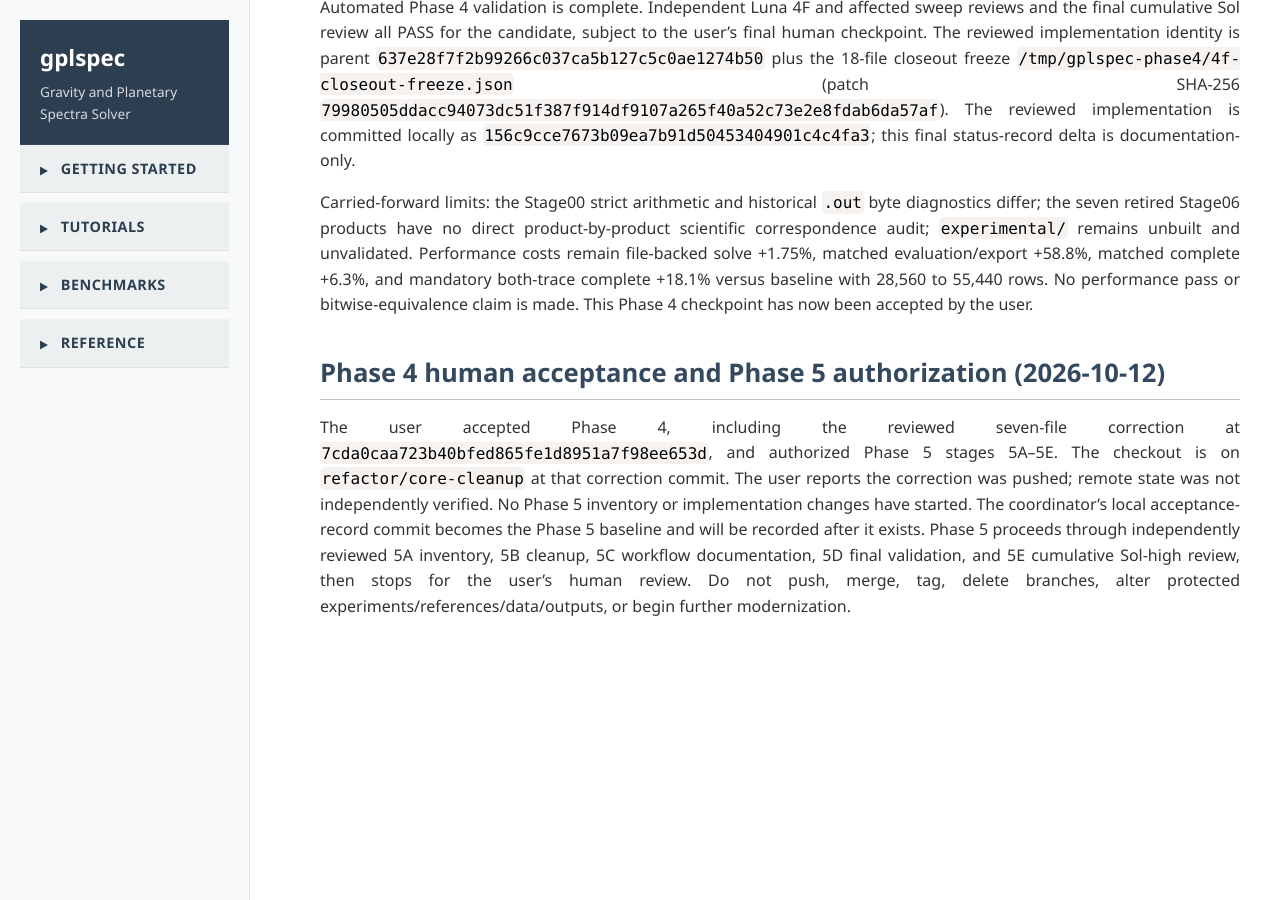
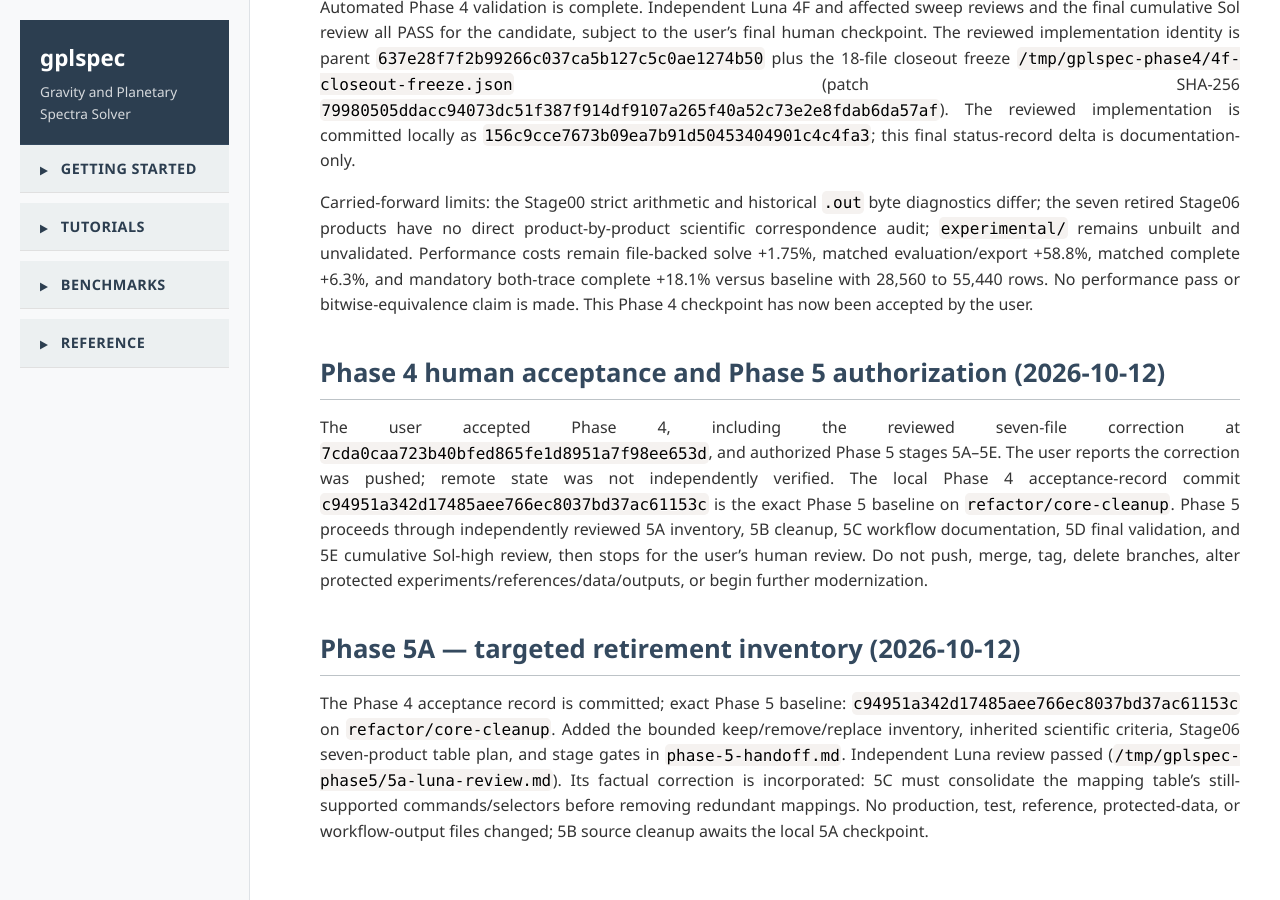
Before and after one commit to adcm2/gplspec, a Jekyll site: the page built from implementation_status.md, in a window 1280 px wide and 900 px high, scrolled down 59196 px. Built offline with Jekyll 4.4.1, drawn with Linux system fonts in a browser that asks for light colours; nearby versions of some CDN libraries; our own code applies the rules of GitHub Pages for plain Markdown files; before the commit the page ends 59872 px from its top, so only the background shows below that.

Commit message:
Record reviewed Phase 5 retirement inventory

```diff
--- a/implementation_status.md
+++ b/implementation_status.md
@@ -715,4 +715,8 @@ Carried-forward limits: the Stage00 strict arithmetic and historical `.out` byte
 
 ## Phase 4 human acceptance and Phase 5 authorization (2026-10-12)
 
-The user accepted Phase 4, including the reviewed seven-file correction at `7cda0caa723b40bfed865fe1d8951a7f98ee653d`, and authorized Phase 5 stages 5A–5E. The checkout is on `refactor/core-cleanup` at that correction commit. The user reports the correction was pushed; remote state was not independently verified. No Phase 5 inventory or implementation changes have started. The coordinator's local acceptance-record commit becomes the Phase 5 baseline and will be recorded after it exists. Phase 5 proceeds through independently reviewed 5A inventory, 5B cleanup, 5C workflow documentation, 5D final validation, and 5E cumulative Sol-high review, then stops for the user's human review. Do not push, merge, tag, delete branches, alter protected experiments/references/data/outputs, or begin further modernization.
+The user accepted Phase 4, including the reviewed seven-file correction at `7cda0caa723b40bfed865fe1d8951a7f98ee653d`, and authorized Phase 5 stages 5A–5E. The user reports the correction was pushed; remote state was not independently verified. The local Phase 4 acceptance-record commit `c94951a342d17485aee766ec8037bd37ac61153c` is the exact Phase 5 baseline on `refactor/core-cleanup`. Phase 5 proceeds through independently reviewed 5A inventory, 5B cleanup, 5C workflow documentation, 5D final validation, and 5E cumulative Sol-high review, then stops for the user's human review. Do not push, merge, tag, delete branches, alter protected experiments/references/data/outputs, or begin further modernization.
+
+## Phase 5A — targeted retirement inventory (2026-10-12)
+
+The Phase 4 acceptance record is committed; exact Phase 5 baseline: `c94951a342d17485aee766ec8037bd37ac61153c` on `refactor/core-cleanup`. Added the bounded keep/remove/replace inventory, inherited scientific criteria, Stage06 seven-product table plan, and stage gates in [`phase-5-handoff.md`](docs/core-cleanup/phase-5-handoff.md). Independent Luna review passed (`/tmp/gplspec-phase5/5a-luna-review.md`). Its factual correction is incorporated: 5C must consolidate the mapping table’s still-supported commands/selectors before removing redundant mappings. No production, test, reference, protected-data, or workflow-output files changed; 5B source cleanup awaits the local 5A checkpoint.
```
Also changed, not shown: AGENTS.md (+1 -1 lines), docs/core-cleanup/phase-5-handoff.md (added, +39 -0 lines).
